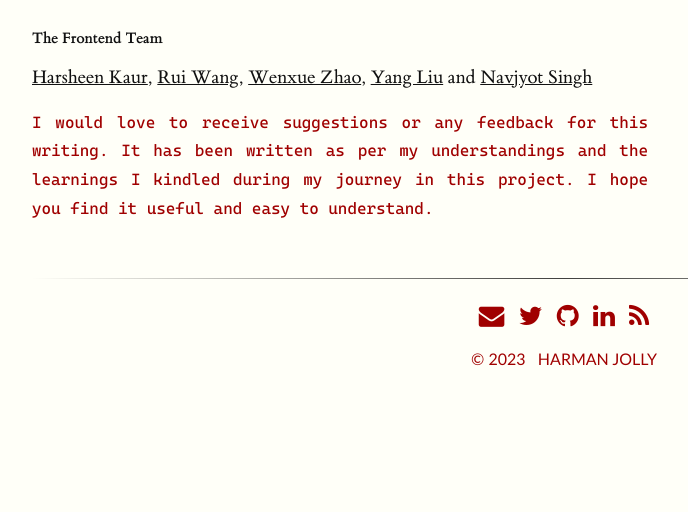
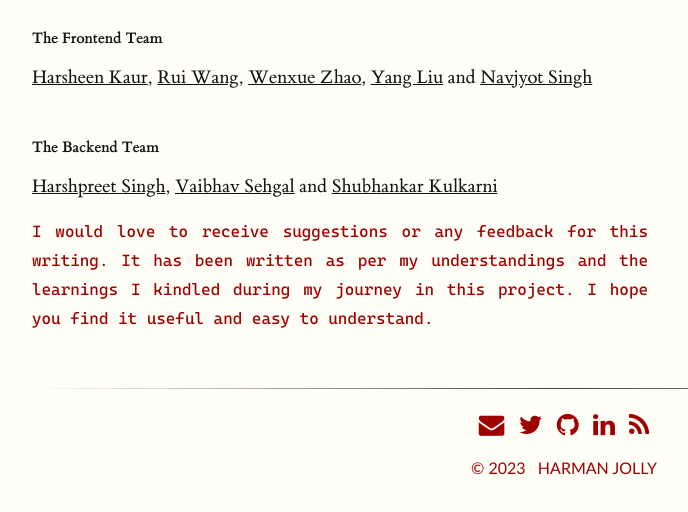
Before and after one commit to coderjolly/coderjolly.github.io, a Jekyll site: the page built from _posts/2023-04-16-find-help.md, in a window 1280 px wide and 900 px high, scrolled down 9639 px, cut to the strip 388-900 px from the top of the window. Shown: the whole strip, without its empty margins (128-816 px from the left). Built offline with Jekyll 4.4.1, drawn with Linux system fonts in a browser that asks for light colours; a style sheet for code colours, icons or effects is not loaded; before the commit the page ends 10430 px from its top, so only the background shows below that.

Commit message:
corrected some stuff

```diff
--- a/_posts/2023-04-16-find-help.md
+++ b/_posts/2023-04-16-find-help.md
@@ -133,4 +133,9 @@ Finally, a UML diagram is depicted here to represent the overall components of t
 #### The Frontend Team
 [Harsheen Kaur](https://github.com/sheen404), [Rui Wang](https://github.com/RuiWang98), [Wenxue Zhao](https://github.com/ballista01), [Yang Liu](https://github.com/Liuliu-09-17) and [Navjyot Singh](https://github.com/navjyot11singh)
 
+<br/>
+
+#### The Backend Team
+[Harshpreet Singh](https://github.com/Harshpreets10), [Vaibhav Sehgal](https://github.com/musketeer07) and [Shubhankar Kulkarni](https://www.linkedin.com/in/shubhankar-kulkarni98/)
+
 `I would love to receive suggestions or any feedback for this writing. It has been written as per my understandings and the learnings I kindled during my journey in this project. I hope you find it useful and easy to understand.`
```
Also changed, not shown: _posts/2023-04-10-processing-ads.md (+2 -2 lines).
